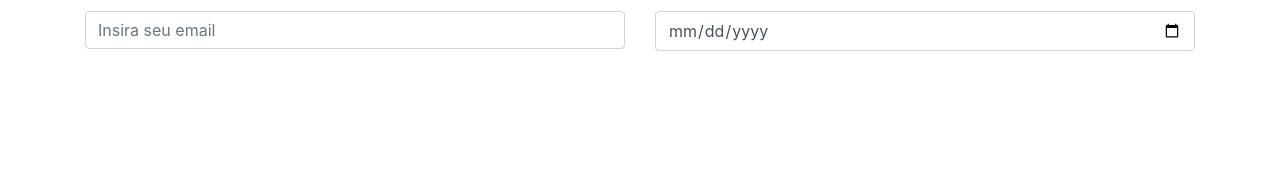
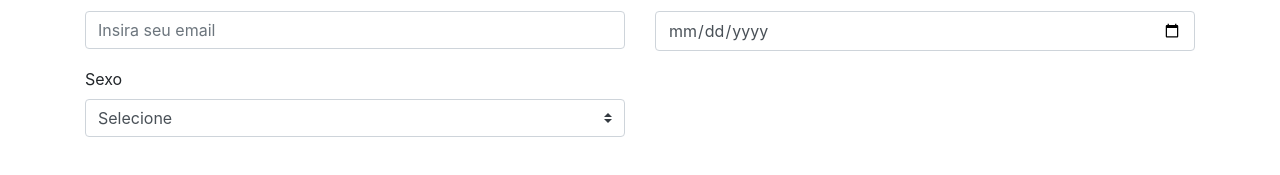
Before and after one commit to msimeaor/Oficina-Interface, a React (Vite) app: page /clientes/cadastrar in a window 1280 px wide. Shown: the part 359-534 px from the top of the page. Built offline with nearby package versions, Linux system fonts and the light colour scheme.

Commit message:
Creating the Select component
I created the Select component

```diff
--- a/src/Components/CustomerScreen/CustomerRegistryScreen.jsx
+++ b/src/Components/CustomerScreen/CustomerRegistryScreen.jsx
@@ -1,5 +1,6 @@
 import React from 'react'
 import Input from '../Form/Input/Input'
+import Select from '../Form/Select/Select'
 import 'bootstrap/dist/css/bootstrap.min.css'
 
 const CustomerRegistryScreen = () => {
@@ -7,6 +8,9 @@ const CustomerRegistryScreen = () => {
   const [cpf, setCpf] = React.useState('')
   const [email, setEmail] = React.useState('')
   const [birthday, setBirthday] = React.useState('')
+  const [gender, setGender] = React.useState('')
+
+  const genderOptions = ['Masculino', 'Feminino']
 
   return (
     <section className='mt-5 mb-5' >
@@ -54,6 +58,17 @@ const CustomerRegistryScreen = () => {
             />
           </div>
         </div>
+        <div className='row' >
+          <div className='col-6' >
+            <Select
+              id='sexo'
+              label='Sexo'
+              options={genderOptions}
+              value={gender}
+              setValue={setGender}
+            />
+          </div>
+        </div>
       </form>
     </section>
   )
--- a/src/Components/Form/Select/Select.jsx
+++ b/src/Components/Form/Select/Select.jsx
@@ -1,21 +1,24 @@
 import React from 'react'
 import 'bootstrap/dist/css/bootstrap.min.css'
 
-const Select = ({ id, options, value, setValue, }) => {
+const Select = ({ id, label, options, value, setValue, }) => {
 
   function handleChange({target}) {
     setValue(target.value)
   }
 
   return (
+      <div>
+        <label htmlFor={id}>{label}</label>
         <select className='custom-select' id={id} value={value} onChange={handleChange} >
-      <option value="" disabled >Selecione</option>
+          <option value="" defaultValue={true} >Selecione</option>
           {
             options.map((option) => (
               <option key={option} value={option}>{option}</option>
             ))
           }
         </select>
+      </div>
   )
 }
 
```
Lines whose indentation alone changed are shown as unchanged.
